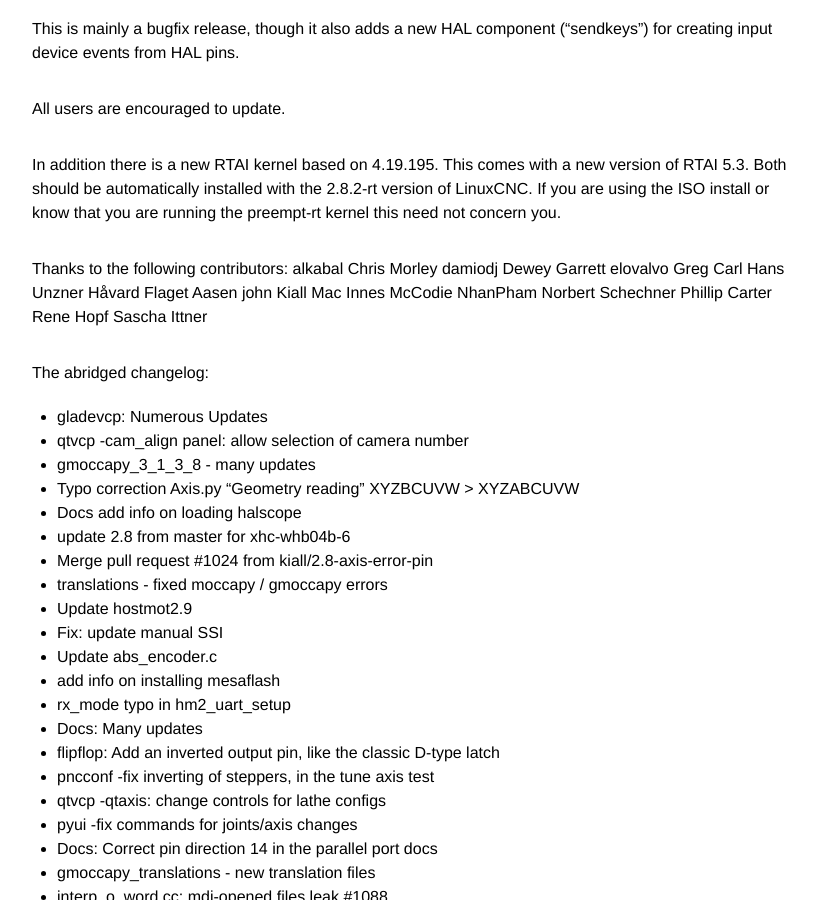
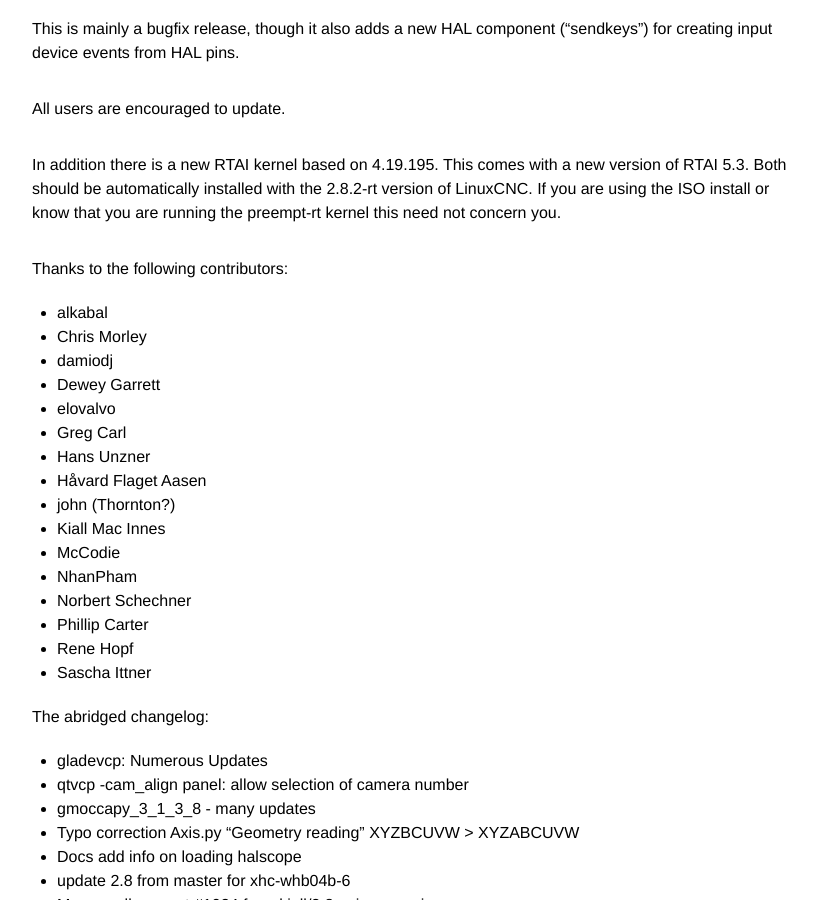
Before and after one commit to LinuxCNC/wlo, a Jekyll site: the page built from _posts/2021-06-27-LinuxCNC-2.8.2.md, in a window 1280 px wide and 900 px high, scrolled down 412 px. Shown: the whole window, without its empty margins (228-1045 px from the left). Built offline with Jekyll 4.4.1, drawn with Linux system fonts in a browser that asks for light colours.

Commit message:
The list of names is giving me problems

```diff
--- a/_posts/2021-06-27-LinuxCNC-2.8.2.md
+++ b/_posts/2021-06-27-LinuxCNC-2.8.2.md
@@ -17,22 +17,23 @@
 the preempt-rt kernel this need not concern you.
 
 Thanks to the following contributors:
- alkabal
- Chris Morley
- damiodj
- Dewey Garrett
- elovalvo
- Greg Carl
- Hans Unzner
- Håvard Flaget Aasen
- john
- Kiall Mac Innes
- McCodie
- NhanPham
- Norbert Schechner
- Phillip Carter
- Rene Hopf
- Sascha Ittner
+
+ * alkabal
+ * Chris Morley
+ * damiodj
+ * Dewey Garrett
+ * elovalvo
+ * Greg Carl
+ * Hans Unzner
+ * Håvard Flaget Aasen
+ * john (Thornton?)
+ * Kiall Mac Innes
+ * McCodie
+ * NhanPham
+ * Norbert Schechner
+ * Phillip Carter
+ * Rene Hopf
+ * Sascha Ittner
 
 The abridged changelog:
 
```
